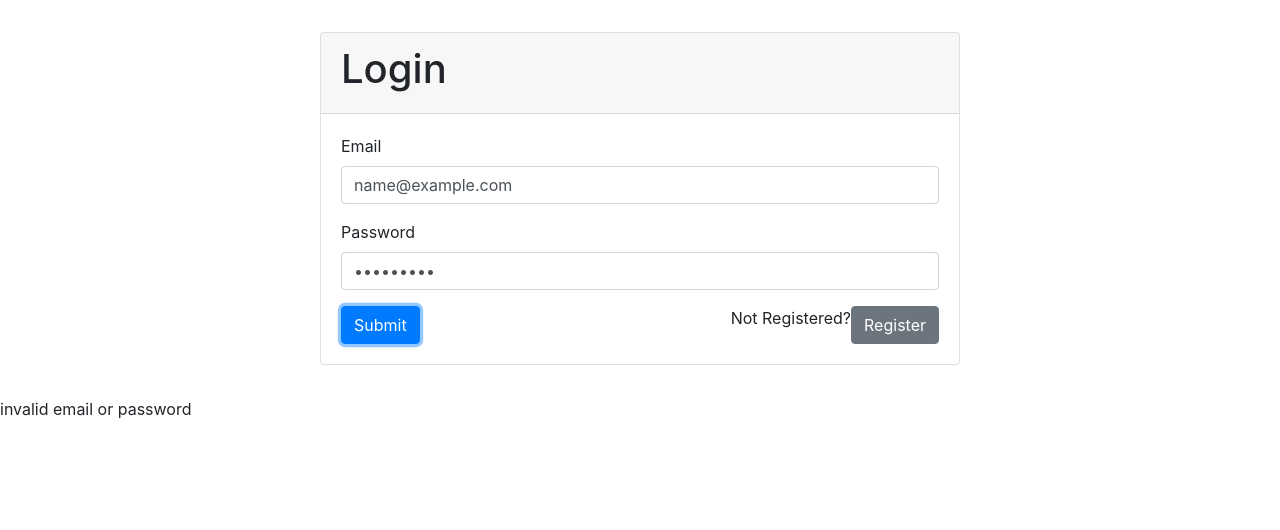
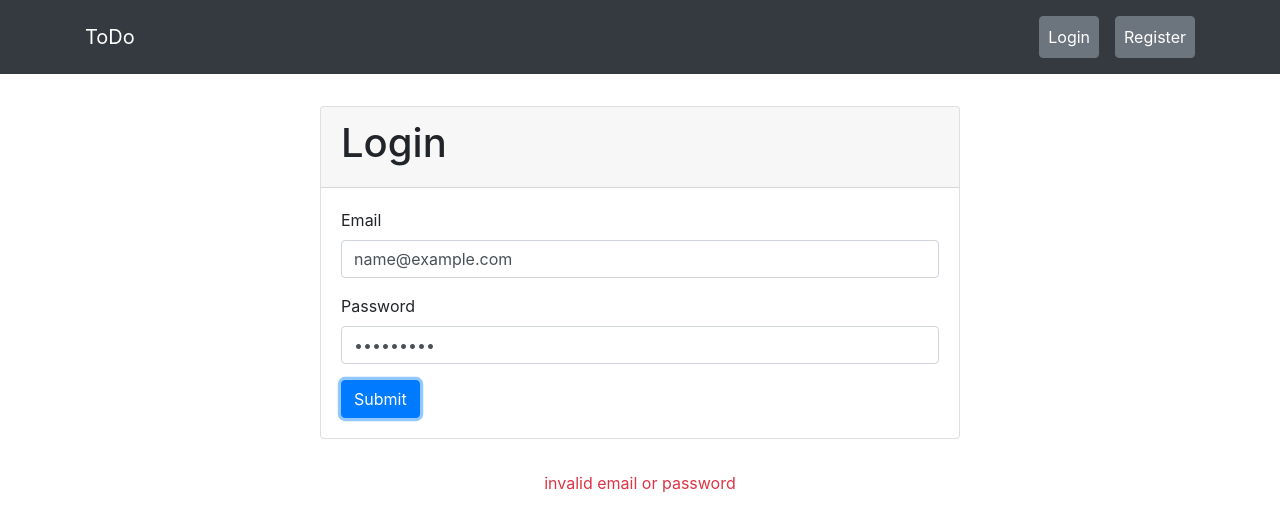
Before and after one commit to maxxpersin/ToDo-ng, an Angular app in the folder ToDo/: page / in a window 1280 px wide. Both pictures are taken after typing "name@example.com", "Sample123" into the empty fields and a click on the button "Submit". Shown: the top 530 px of the page. Built offline with nearby package versions, Linux system fonts and the light colour scheme; no server answers.

Commit message:
styling updates

```diff
--- a/ToDo/src/app/login/login.component.css
+++ b/ToDo/src/app/login/login.component.css
@@ -0,0 +1,3 @@
+div.error {
+    text-align: center;
+}
--- a/ToDo/src/app/login/login.component.html
+++ b/ToDo/src/app/login/login.component.html
@@ -1,3 +1,4 @@
+<app-nav-bar></app-nav-bar>
 <form [formGroup]="loginForm" method="POST" (ngSubmit)="onSubmit()" class="container-fluid">
     <div class="card mx-auto" style="width: 40em; margin-top: 2em; margin-bottom: 2em;">
         <div class="card-header">
@@ -15,10 +16,7 @@
                 <input name="password" formControlName="password" class="form-control" type="password">
             </div>
             <button type="submit" class="btn btn-primary">Submit</button>
-            <span class="float-right"> Not Registered?
-                <a [routerLink]="['/register']" class="btn btn-secondary float-right">Register</a>
-            </span>
         </div>
     </div>
 </form>
-<div *ngIf="loginError" class="float-center">invalid email or password</div>
+<div class="error text-danger" *ngIf="loginError">invalid email or password</div>
--- a/ToDo/src/app/nav-bar/nav-bar.component.css
+++ b/ToDo/src/app/nav-bar/nav-bar.component.css
@@ -1,5 +1,4 @@
 .btn-primary {
     padding-left: 0.5em;
     padding-right: 0.5em;
-
 }
--- a/ToDo/src/app/nav-bar/nav-bar.component.html
+++ b/ToDo/src/app/nav-bar/nav-bar.component.html
@@ -4,19 +4,16 @@
         <div class="navbar-text" id="navbarResponsive">
             <ul class="navbar-nav ml-auto">
                 <li class="nav-item active">
-                    <a *ngIf="this.user" [routerLink]="['/create-todo']" class="nav-link btn btn-primary"
-                        id="create-item">
-                        Create New ToDo
-                    </a>
-                    <a *ngIf="!this.user" [routerLink]="['/login']" class="nav-link btn btn-primary" id="create-item">
+                    <a *ngIf="!this.user" [routerLink]="['/login']" style="cursor: pointer;"
+                        class="nav-link btn btn-secondary" id="create-item">
                         Login
                     </a>
                 </li>
                 <li *ngIf="this.user" class="nav-item active" style="margin-left: 1em;">
-                    <a (click)="logout()" class="nav-link btn btn-primary">Logout</a>
+                    <a (click)="logout()" class="nav-link btn btn-secondary" style="cursor: pointer;">Logout</a>
                 </li>
                 <li *ngIf="!this.user" class="nav-item active" style="margin-left: 1em;">
-                    <a [routerLink]="['/register']" class="nav-link btn btn-primary">
+                    <a [routerLink]="['/register']" style="cursor: pointer;" class="nav-link btn btn-secondary">
                         Register
                     </a>
                 </li>
--- a/ToDo/src/app/nav-bar/nav-bar.component.ts
+++ b/ToDo/src/app/nav-bar/nav-bar.component.ts
@@ -1,7 +1,7 @@
 import { Component, OnInit } from '@angular/core';
 import { ApiService } from '../_services/api/api.service';
 import { User } from '../_models/user/user';
-import { Router } from '@angular/router';
+import { Router, ActivatedRoute } from '@angular/router';
 
 @Component({
   selector: 'app-nav-bar',
@@ -12,12 +12,12 @@ export class NavBarComponent implements OnInit {
 
   user: User;
 
-  constructor(private api: ApiService, private router: Router) { }
+  constructor(private api: ApiService, private router: Router, private route: ActivatedRoute) { }
 
   ngOnInit(): void {
     this.user = this.api.getUser();
 
-    if (!this.user) {
+    if (!this.user && this.router.url != '/login' && this.router.url != '/register') {
       this.router.navigate(['/login'])
     }
   }
--- a/ToDo/src/app/register/register.component.html
+++ b/ToDo/src/app/register/register.component.html
@@ -1,3 +1,4 @@
+<app-nav-bar></app-nav-bar>
 <form [formGroup]="registerForm" method="POST" (ngSubmit)="onSubmit()" class="container-fluid">
     <div class="card mx-auto" style="width: 40em; margin-top: 2em; margin-bottom: 2em;">
         <div class="card-header">
@@ -23,10 +24,6 @@
                 <input name="password" formControlName="password" class="form-control" type="password">
             </div>
             <button type="submit" class="btn btn-primary">Submit</button>
-            <span class="float-right"> Already Registered?
-                <a [routerLink]="['/login']" class="btn btn-secondary float-right">Sign In</a>
-            </span>
         </div>
     </div>
-
 </form>
--- a/ToDo/src/app/todo-list/todo-list.component.css
+++ b/ToDo/src/app/todo-list/todo-list.component.css
@@ -1,3 +1,15 @@
 div.container {
     margin-top: 1em;
 }
+
+div.card-header{
+    display:flex;
+    place-content: end space-between;
+    vertical-align: middle;
+}
+
+button {
+    height: 100%;
+    position: relative;
+    top: 7px;
+}
--- a/ToDo/src/app/todo-list/todo-list.component.html
+++ b/ToDo/src/app/todo-list/todo-list.component.html
@@ -3,7 +3,9 @@
     <div class="card">
         <div class="card-header">
             <h1 style="display: inline;">Your items</h1>
-            <button (click)="getToDoItems()" class="btn btn-primary float-right">Refresh</button>
+            <button [routerLink]="['/create-todo']" class="btn btn-primary" id="create-item">
+                Create New ToDo
+            </button>
         </div>
         <div class="card-body">
             <table class="table">
--- a/ToDo/src/app/todo-list/todo-list.component.ts
+++ b/ToDo/src/app/todo-list/todo-list.component.ts
@@ -22,8 +22,6 @@ export class TodoListComponent implements OnInit {
     this.user = this.api.getUser();
     if (this.user){
       this.getToDoItems();
-    } else {
-      //this.router.navigate(['/login']);
     }
   }
 
```
